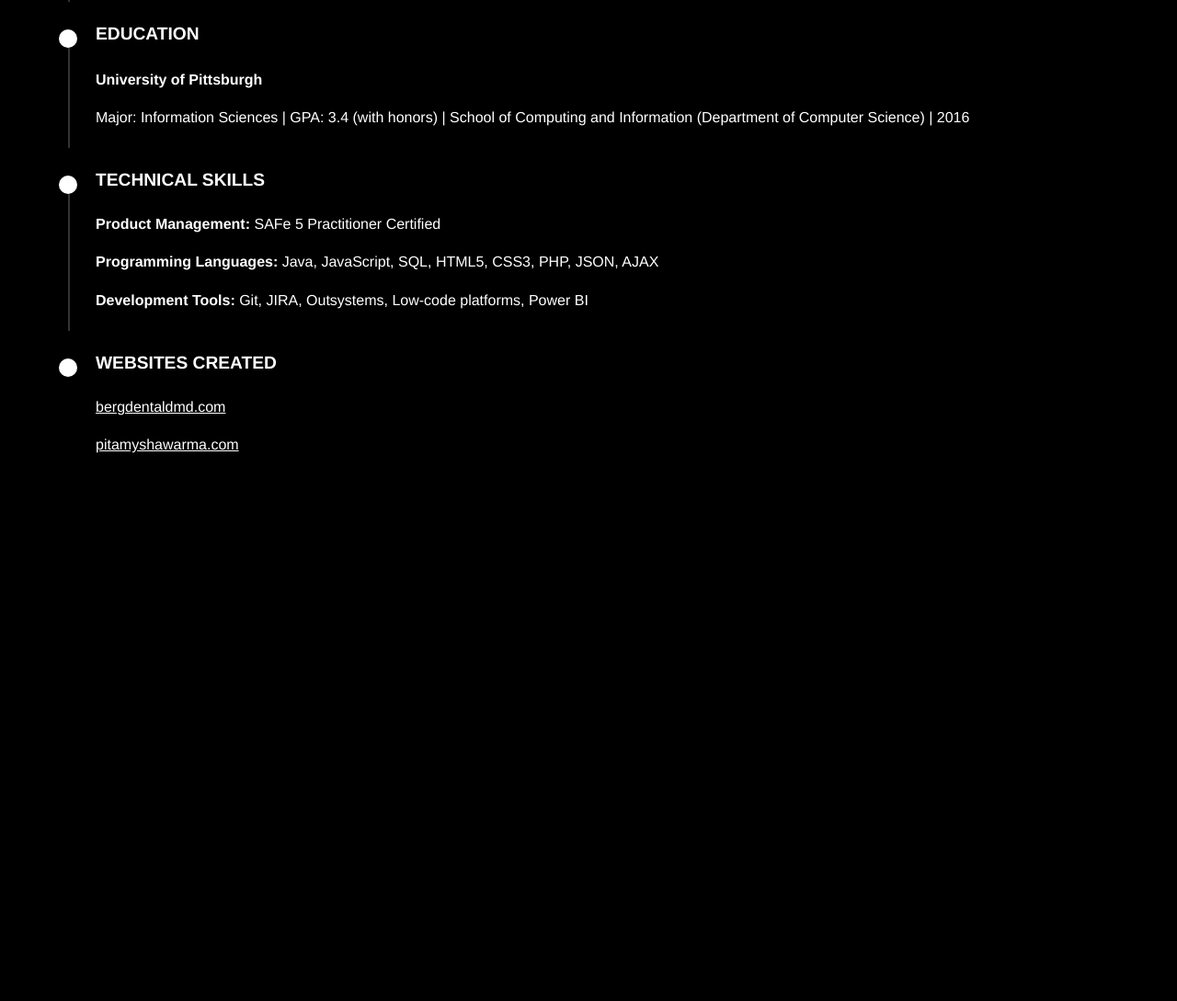
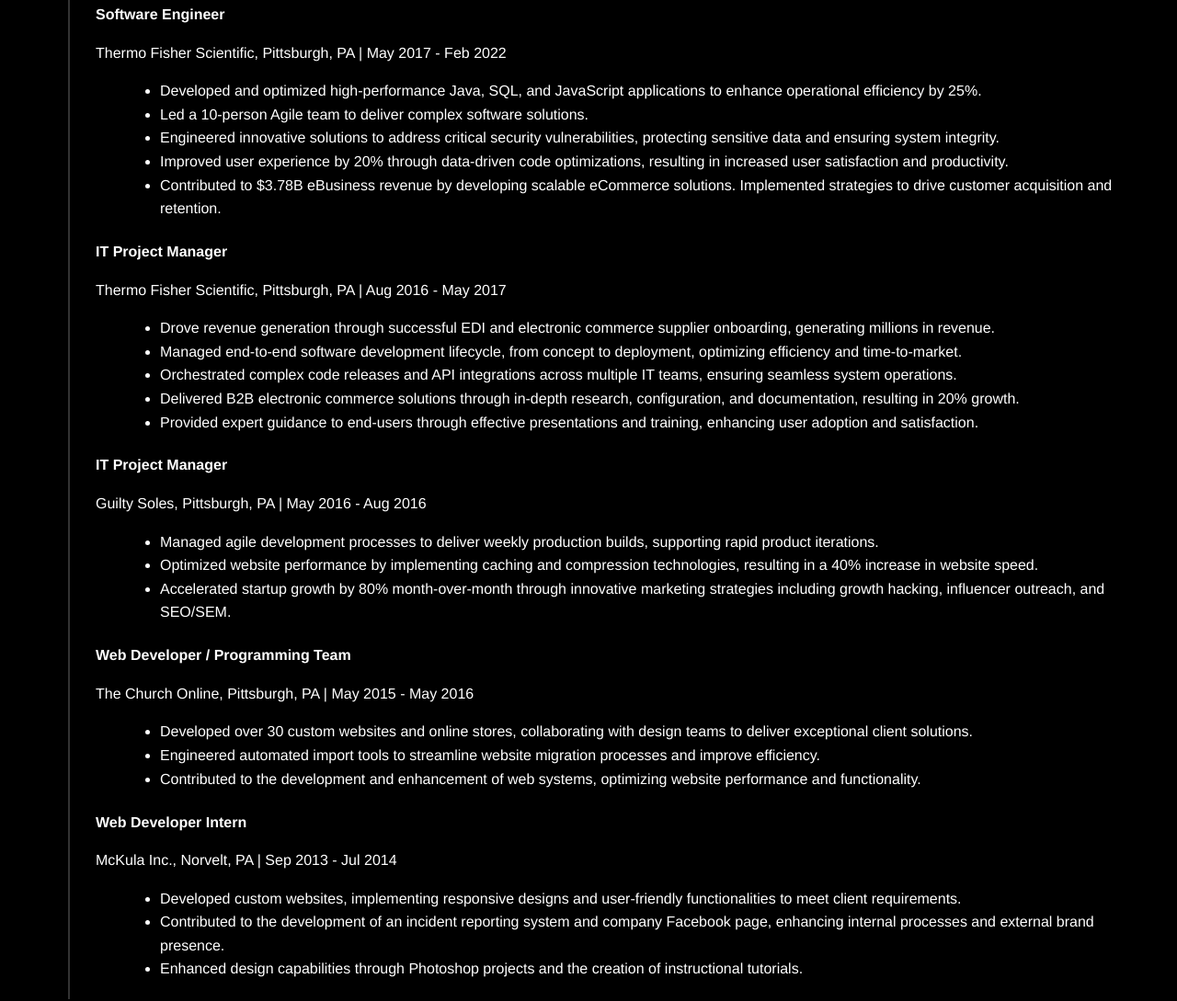
Before and after one commit to lvivlion/ost4p, a plain HTML site: page index.html in a window 1280 px wide. Shown: the part 703-1792 px from the top of the page at 92% size. Before the commit the page ends 1260 px from the top, so only its background shows below. Drawn offline with Linux system fonts and the light colour scheme.

Commit message:
Update index.html

```diff
--- a/index.html
+++ b/index.html
@@ -29,7 +29,7 @@
       margin: 0 auto;
       padding: 20px;
       position: relative;
-      padding-top: 80px; /* Add top padding to move the content down */
+      padding-top: 80px;
     }
 
     .timeline-item {
@@ -187,7 +187,7 @@
       animation: moveStars 20s linear infinite;
     }
 
-    /* Media Queries for Responsiveness - Refined */
+    /* Media Queries for Responsiveness */
     @media (max-width: 600px) {
 
       .timeline {
@@ -231,7 +231,8 @@
     <a href="#education">Education</a>
     <a href="#skills">Skills</a>
     <a href="#websites">Websites</a>
-    <a href="mailto:admin@ost4p.com">Contact Me</a> </div>
+    <a href="mailto:admin@ost4p.com">Contact Me</a>
+  </div>
 
   <div class="star-container"></div>
 
@@ -261,7 +262,68 @@
           needs.</li>
       </ul>
 
-      </div>
+      <h4>Software Engineer</h4>
+      <p>Thermo Fisher Scientific, Pittsburgh, PA | May 2017 - Feb 2022</p>
+      <ul>
+        <li>Developed and optimized high-performance Java, SQL, and JavaScript applications to enhance operational
+          efficiency by 25%.</li>
+        <li>Led a 10-person Agile team to deliver complex software solutions.</li>
+        <li>Engineered innovative solutions to address critical security vulnerabilities, protecting sensitive
+          data and ensuring system integrity.</li>
+        <li>Improved user experience by 20% through data-driven code optimizations, resulting in increased user
+          satisfaction and productivity.</li>
+        <li>Contributed to $3.78B eBusiness revenue by developing scalable eCommerce solutions. Implemented
+          strategies to drive customer acquisition and retention.</li>
+      </ul>
+
+      <h4>IT Project Manager</h4>
+      <p>Thermo Fisher Scientific, Pittsburgh, PA | Aug 2016 - May 2017</p>
+      <ul>
+        <li>Drove revenue generation through successful EDI and electronic commerce supplier onboarding,
+          generating millions in revenue.</li>
+        <li>Managed end-to-end software development lifecycle, from concept to deployment, optimizing efficiency
+          and time-to-market.</li>
+        <li>Orchestrated complex code releases and API integrations across multiple IT teams, ensuring seamless
+          system operations.</li>
+        <li>Delivered B2B electronic commerce solutions through in-depth research, configuration, and
+          documentation, resulting in 20% growth.</li>
+        <li>Provided expert guidance to end-users through effective presentations and training, enhancing user
+          adoption and satisfaction.</li>
+      </ul>
+
+      <h4>IT Project Manager</h4>
+      <p>Guilty Soles, Pittsburgh, PA | May 2016 - Aug 2016</p>
+      <ul>
+        <li>Managed agile development processes to deliver weekly production builds, supporting rapid product
+          iterations.</li>
+        <li>Optimized website performance by implementing caching and compression technologies, resulting in a
+          40% increase in website speed.</li>
+        <li>Accelerated startup growth by 80% month-over-month through innovative marketing strategies including
+          growth hacking, influencer outreach, and SEO/SEM.</li>
+      </ul>
+
+      <h4>Web Developer / Programming Team</h4>
+      <p>The Church Online, Pittsburgh, PA | May 2015 - May 2016</p>
+      <ul>
+        <li>Developed over 30 custom websites and online stores, collaborating with design teams to deliver
+          exceptional client solutions.</li>
+        <li>Engineered automated import tools to streamline website migration processes and improve
+          efficiency.</li>
+        <li>Contributed to the development and enhancement of web systems, optimizing website performance and
+          functionality.</li>
+      </ul>
+
+      <h4>Web Developer Intern</h4>
+      <p>McKula Inc., Norvelt, PA | Sep 2013 - Jul 2014</p>
+      <ul>
+        <li>Developed custom websites, implementing responsive designs and user-friendly functionalities to meet
+          client requirements.</li>
+        <li>Contributed to the development of an incident reporting system and company Facebook page, enhancing
+          internal processes and external brand presence.</li>
+        <li>Enhanced design capabilities through Photoshop projects and the creation of instructional
+          tutorials.</li>
+      </ul>
+    </div>
 
     <div class="timeline-item" id="education">
       <h3>EDUCATION</h3>
```
